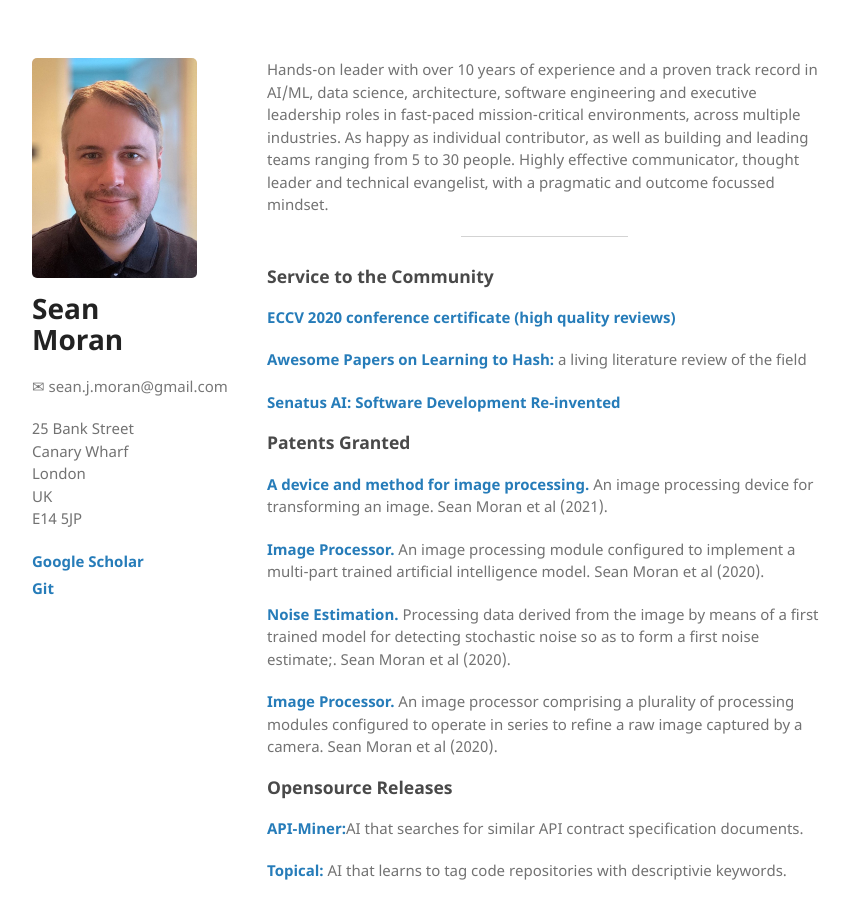
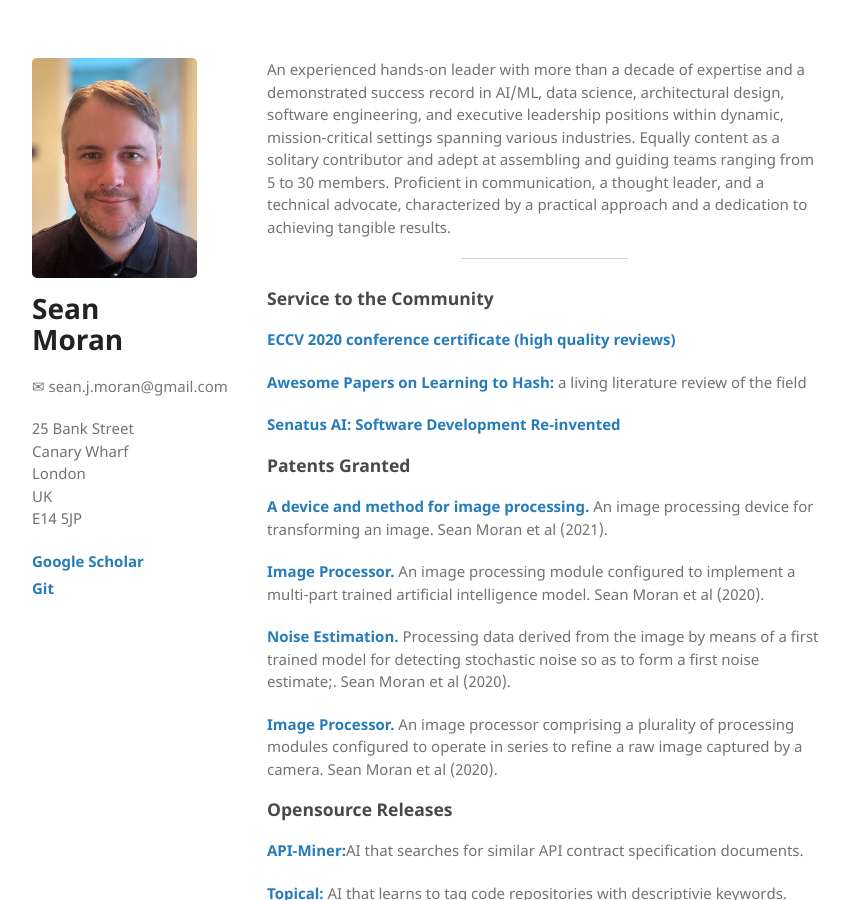
Before and after one commit to sjmoran/sjmoran.github.io, a Jekyll site: the page built from index.html, in a window 1280 px wide and 900 px high. Shown: the whole window, without its empty margins (26-875 px from the left). Built offline with Jekyll 4.4.1, drawn with Linux system fonts in a browser that asks for light colours.

Commit message:
Update index.html

```diff
--- a/index.html
+++ b/index.html
@@ -3,8 +3,7 @@ layout: default
 ---
 
 <p>
-Hands-on leader with over 10 years of experience and a proven track record in AI/ML, data science, architecture, software engineering and executive leadership roles in fast-paced mission-critical environments, across multiple industries. As happy as individual contributor, as well as building and leading teams ranging from 5 to 30 people.
-Highly effective communicator, thought leader and technical evangelist, with a pragmatic and outcome focussed mindset.
+An experienced hands-on leader with more than a decade of expertise and a demonstrated success record in AI/ML, data science, architectural design, software engineering, and executive leadership positions within dynamic, mission-critical settings spanning various industries. Equally content as a solitary contributor and adept at assembling and guiding teams ranging from 5 to 30 members. Proficient in communication, a thought leader, and a technical advocate, characterized by a practical approach and a dedication to achieving tangible results.
 </p>
 
 <hr />
```
